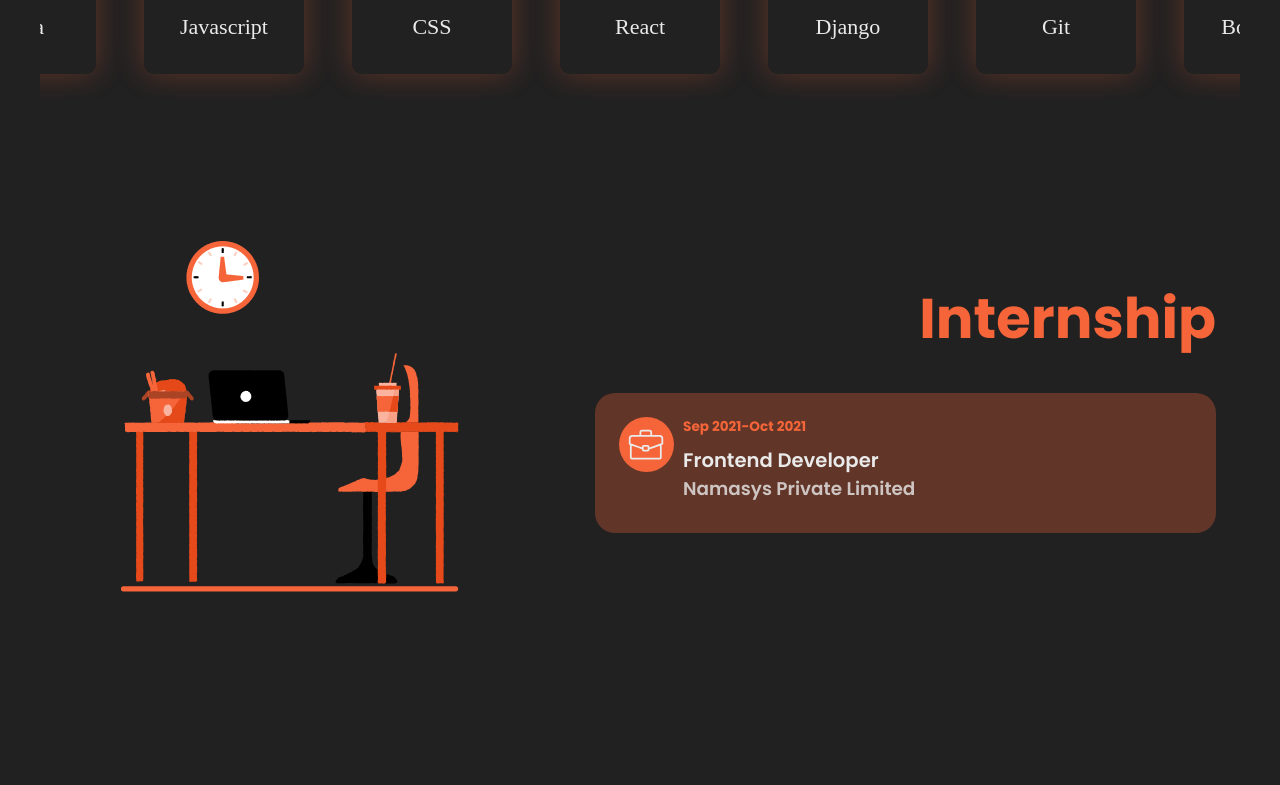
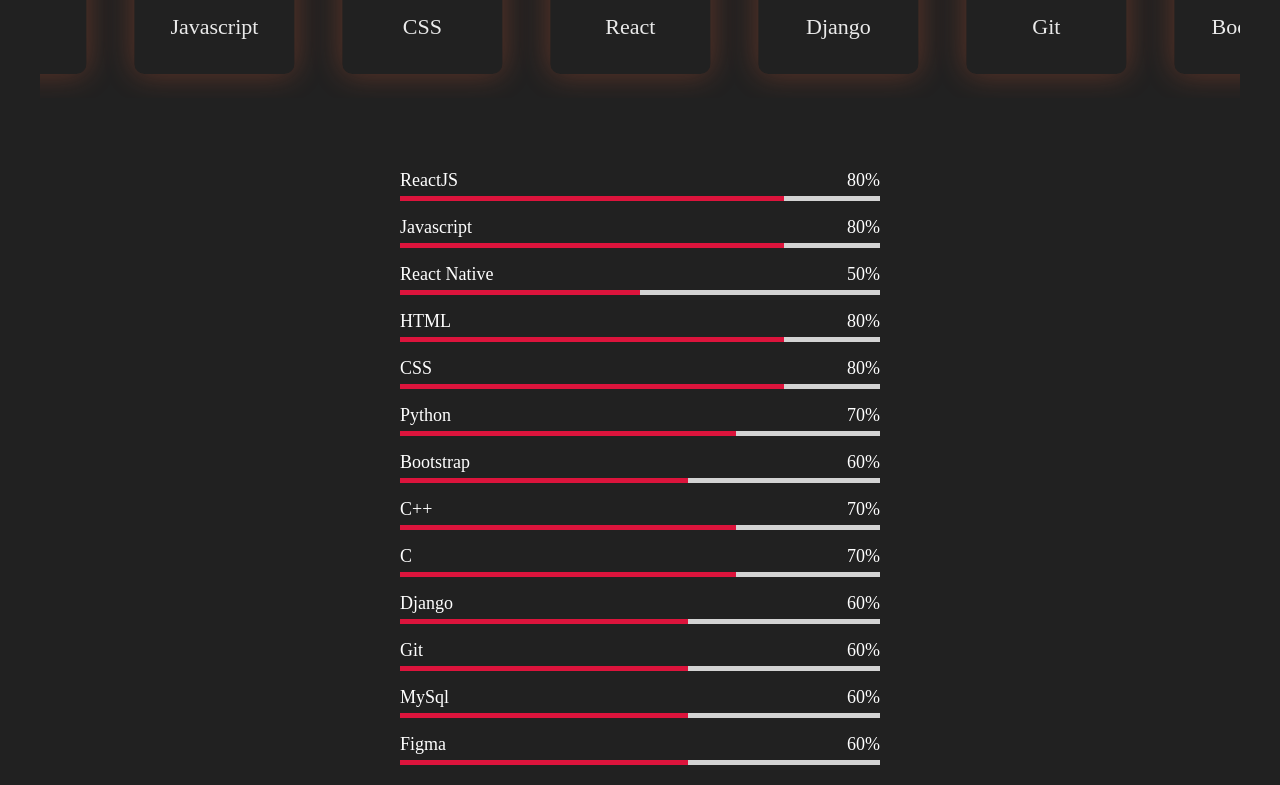
Before and after one commit to Pradumn-Singh-Patel/Portfolio, a React (Create React App) app in the folder portfolio-project/: page / in a window 1280 px wide. Shown: the part 2675-3460 px from the top of the page. Built offline with nearby package versions, Linux system fonts and the light colour scheme; a web font is replaced by a local one.

Commit message:
adding bars

```diff
--- a/portfolio-project/src/components/Achievement/AchievementCard.js
+++ b/portfolio-project/src/components/Achievement/AchievementCard.js
@@ -1,7 +1,6 @@
 import React, { useContext } from "react";
 import { makeStyles } from "@material-ui/core/styles";
 import Fade from "react-reveal/Fade";
-// import Img from "../../assets/";
 
 import { ThemeContext } from "../../contexts/ThemeContext";
 
--- a/portfolio-project/src/components/Landing/Landing.css
+++ b/portfolio-project/src/components/Landing/Landing.css
@@ -16,9 +16,7 @@
 .landing--img {
   --img-size: 400px;
   position: absolute;
-  /* padding-top: 4rem; */
   left: 35%;
-  /* margi-top: 2rem; */
   transform: translateX(-50%);
   width: var(--img-size);
   height: var(--img-size);
--- a/portfolio-project/src/components/Skills/Skills.css
+++ b/portfolio-project/src/components/Skills/Skills.css
@@ -1,3 +1,78 @@
+.skills {
+  color: white;
+}
+
+.right .bars {
+  width: 30rem;
+  margin-top: 1rem;
+}
+
+.skills .skills-content .right .bars {
+  margin-bottom: 15px;
+}
+.skills .right .info {
+  display: flex;
+  margin-bottom: 5px;
+  align-items: center;
+  justify-content: space-between;
+}
+.skills .right span {
+  font-weight: 500;
+  font-size: 18px;
+}
+.skills .right .line {
+  height: 5px;
+  width: 100%;
+  background: lightgrey;
+  position: relative;
+}
+.skills .right .line::before {
+  content: "";
+  position: absolute;
+  height: 100%;
+  left: 0;
+  top: 0;
+  background: crimson;
+}
+.right .react::before {
+  width: 80%;
+}
+.right .js::before {
+  width: 80%;
+}
+.right .native::before {
+  width: 50%;
+}
+.right .html::before {
+  width: 80%;
+}
+.right .css::before {
+  width: 80%;
+}
+.right .python::before {
+  width: 70%;
+}
+.right .bootstrap::before {
+  width: 60%;
+}
+.right .cp::before {
+  width: 70%;
+}
+.right .c::before {
+  width: 70%;
+}
+.right .django::before {
+  width: 60%;
+}
+.right .git::before {
+  width: 60%;
+}
+.right .sql::before {
+  width: 60%;
+}
+.right .figma::before {
+  width: 60%;
+}
 .skills-display {
   width: 75%;
   padding: 10px;
--- a/portfolio-project/src/components/Skills/Skills.js
+++ b/portfolio-project/src/components/Skills/Skills.js
@@ -1,6 +1,5 @@
 import React, { useContext } from "react";
 import Marquee from "react-fast-marquee";
-
 import "./Skills.css";
 
 import { ThemeContext } from "../../contexts/ThemeContext";
@@ -40,6 +39,104 @@ function Skills() {
           </Marquee>
         </div>
       </div>
+      <section className="skills" id="skills">
+        <div className="max-width">
+          <div className="skills-content"></div>
+          <div className="column right">
+            <div className="bars">
+              <div className="info">
+                <span>ReactJS</span>
+                <span>80%</span>
+              </div>
+              <div className="line react"></div>
+            </div>
+            <div className="bars">
+              <div className="info">
+                <span>Javascript</span>
+                <span>80%</span>
+              </div>
+              <div class="line js"></div>
+            </div>
+            <div className="bars">
+              <div className="info">
+                <span>React Native</span>
+                <span>50%</span>
+              </div>
+              <div className="line native"></div>
+            </div>
+            <div className="bars">
+              <div class="info">
+                <span>HTML</span>
+                <span>80%</span>
+              </div>
+              <div className="line html"></div>
+            </div>
+            <div className="bars">
+              <div class="info">
+                <span>CSS</span>
+                <span>80%</span>
+              </div>
+              <div className="line css"></div>
+            </div>
+            <div className="bars">
+              <div class="info">
+                <span>Python</span>
+                <span>70%</span>
+              </div>
+              <div className="line python"></div>
+            </div>
+            <div className="bars">
+              <div class="info">
+                <span>Bootstrap</span>
+                <span>60%</span>
+              </div>
+              <div className="line bootstrap"></div>
+            </div>
+            <div className="bars">
+              <div class="info">
+                <span>C++</span>
+                <span>70%</span>
+              </div>
+              <div className="line cp"></div>
+            </div>
+            <div className="bars">
+              <div class="info">
+                <span>C</span>
+                <span>70%</span>
+              </div>
+              <div className="line c"></div>
+            </div>
+            <div className="bars">
+              <div class="info">
+                <span>Django</span>
+                <span>60%</span>
+              </div>
+              <div className="line django"></div>
+            </div>
+            <div className="bars">
+              <div class="info">
+                <span>Git</span>
+                <span>60%</span>
+              </div>
+              <div className="line git"></div>
+            </div>
+            <div className="bars">
+              <div class="info">
+                <span>MySql</span>
+                <span>60%</span>
+              </div>
+              <div className="line sql"></div>
+            </div>
+            <div className="bars">
+              <div class="info">
+                <span>Figma</span>
+                <span>60%</span>
+              </div>
+              <div className="line figma"></div>
+            </div>
+          </div>
+        </div>
+      </section>
     </div>
   );
 }
```
